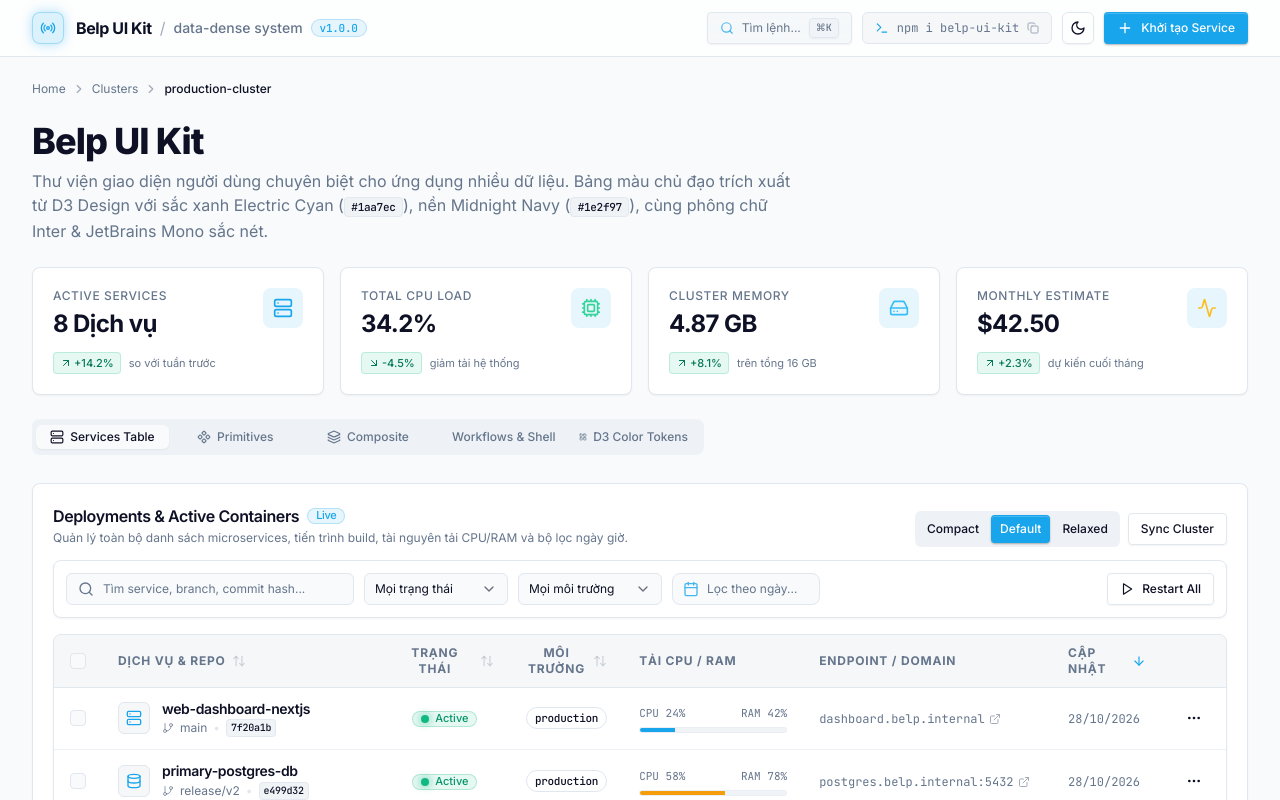
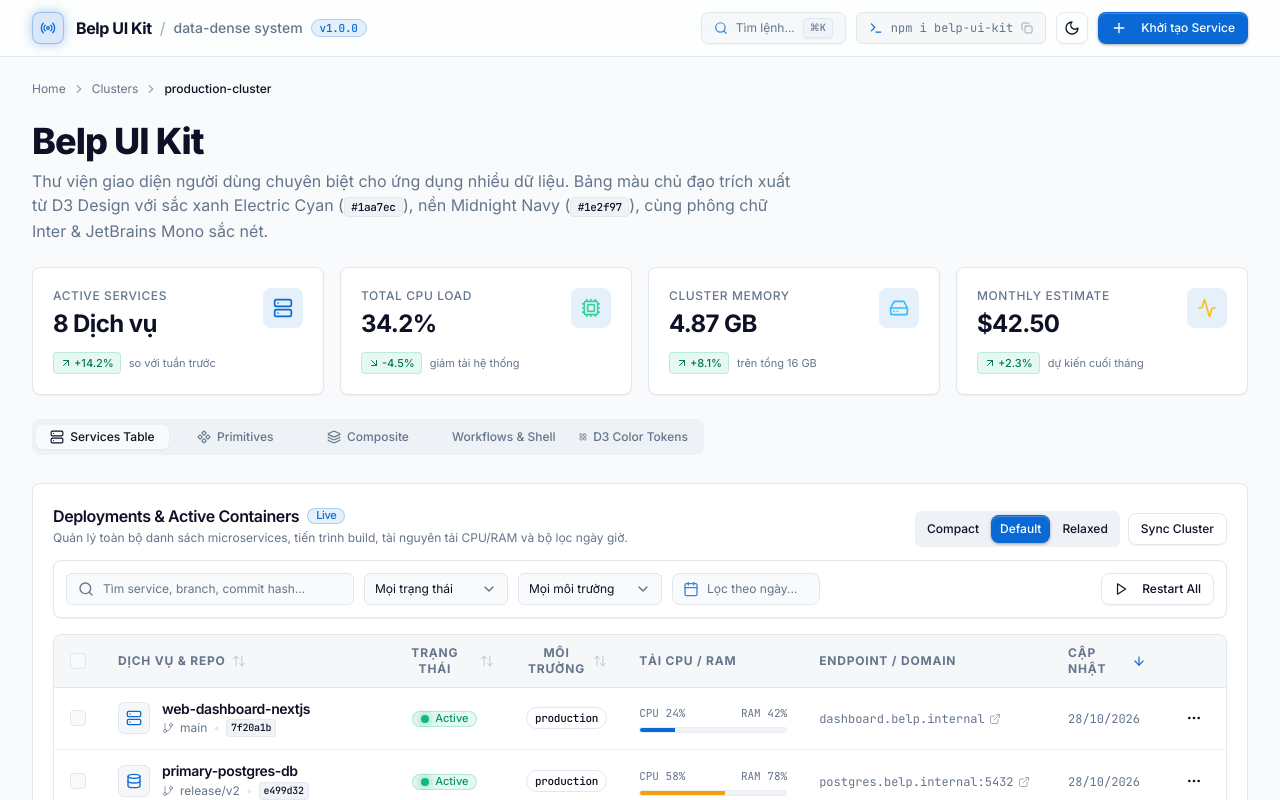
Before and after one commit to Belphegor2801/belp-ui-kit, a React (Vite) app: page / in a window 1280 px wide. Shown: the top 800 px of the page. Built offline with nearby package versions, Linux system fonts and the light colour scheme.

Commit message:
style(button): increase button radius scale and deepen primary brand color

```diff
--- a/src/components/primitives/badge/badge.tsx
+++ b/src/components/primitives/badge/badge.tsx
@@ -85,7 +85,7 @@ export const Badge: React.FC<BadgeProps> = ({
           />
         </span>
       )}
-      <span>{children}</span>
+      <span className="inline-flex items-center gap-1.5">{children}</span>
       {onRemove && (
         <button
           type="button"
--- a/src/components/primitives/button/button.tsx
+++ b/src/components/primitives/button/button.tsx
@@ -5,12 +5,12 @@ import { Loader2 } from 'lucide-react';
 import { cn } from '@/utils/cn';
 
 export const buttonVariants = cva(
-  'inline-flex items-center justify-center whitespace-nowrap rounded-md text-sm font-medium transition-colors duration-150 focus-visible:outline-none focus-visible:ring-2 focus-visible:ring-ring focus-visible:ring-offset-2 focus-visible:ring-offset-background disabled:pointer-events-none disabled:opacity-50 select-none',
+  'inline-flex items-center justify-center whitespace-nowrap text-sm font-medium transition-all duration-150 focus-visible:outline-none focus-visible:ring-2 focus-visible:ring-ring focus-visible:ring-offset-2 focus-visible:ring-offset-background disabled:pointer-events-none disabled:opacity-50 select-none active:scale-[0.98]',
   {
     variants: {
       variant: {
         solid:
-          'bg-primary text-primary-foreground shadow-[inset_0_1px_0_0_rgba(255,255,255,0.2),0_1px_2px_rgba(0,0,0,0.3)] hover:bg-primary-hover active:bg-primary-hover border border-primary/40',
+          'bg-primary text-primary-foreground font-medium shadow-[inset_0_1px_0_0_rgba(255,255,255,0.22),0_1px_3px_0_rgba(0,0,0,0.35)] hover:bg-primary-hover active:bg-primary-hover border border-primary/50 hover:shadow-[0_0_16px_hsl(var(--primary)/0.35)]',
         secondary:
           'bg-secondary text-secondary-foreground border border-border shadow-sm hover:bg-secondary-hover hover:border-muted-foreground/30',
         outline:
@@ -23,16 +23,26 @@ export const buttonVariants = cva(
           'text-primary underline-offset-4 hover:underline p-0 h-auto font-normal',
       },
       size: {
-        sm: 'h-8 px-3 text-xs rounded',
-        md: 'h-9 px-4 py-2',
-        lg: 'h-11 px-6 text-base rounded-lg',
-        icon: 'h-9 w-9 p-0',
-        'icon-sm': 'h-8 w-8 p-0',
+        sm: 'h-8 px-3 text-xs rounded-lg gap-1.5',
+        md: 'h-9 px-4 py-2 text-sm rounded-xl gap-2',
+        lg: 'h-11 px-6 text-base rounded-2xl gap-2.5',
+        icon: 'h-9 w-9 p-0 rounded-xl',
+        'icon-sm': 'h-8 w-8 p-0 rounded-lg',
+      },
+      radius: {
+        default: '',
+        none: 'rounded-none',
+        sm: 'rounded-md',
+        md: 'rounded-lg',
+        lg: 'rounded-xl',
+        xl: 'rounded-2xl',
+        full: 'rounded-full',
       },
     },
     defaultVariants: {
       variant: 'solid',
       size: 'md',
+      radius: 'default',
     },
   }
 );
@@ -52,6 +62,7 @@ export const Button = React.forwardRef<HTMLButtonElement, ButtonProps>(
       className,
       variant,
       size,
+      radius,
       asChild = false,
       isLoading = false,
       leftIcon,
@@ -66,7 +77,7 @@ export const Button = React.forwardRef<HTMLButtonElement, ButtonProps>(
 
     return (
       <Comp
-        className={cn(buttonVariants({ variant, size, className }))}
+        className={cn(buttonVariants({ variant, size, radius, className }))}
         ref={ref}
         disabled={disabled || isLoading}
         {...props}
--- a/src/components/primitives/button/icon-button.tsx
+++ b/src/components/primitives/button/icon-button.tsx
@@ -10,11 +10,12 @@ export interface IconButtonProps extends Omit<ButtonProps, 'leftIcon' | 'rightIc
 }
 
 export const IconButton = React.forwardRef<HTMLButtonElement, IconButtonProps>(
-  ({ className, icon, tooltip, size = 'icon', 'aria-label': ariaLabel, ...props }, ref) => {
+  ({ className, icon, tooltip, size = 'icon', radius, 'aria-label': ariaLabel, ...props }, ref) => {
     const button = (
       <Button
         ref={ref}
         size={size}
+        radius={radius}
         className={cn('shrink-0', className)}
         aria-label={ariaLabel}
         {...props}
--- a/src/showcase/App.tsx
+++ b/src/showcase/App.tsx
@@ -1233,12 +1233,14 @@ export default function App() {
               <CardHeader>
                 <CardTitle>Buttons, IconButtons &amp; Links</CardTitle>
                 <CardDescription>
-                  Thiết kế nút với ánh xanh Electric Cyan (#1aa7ec), viền hairline và hiệu ứng active tinh tế.
+                  Thiết kế nút với gam màu Deep Electric Blue đậm đà, độ bo cong radius mềm mại và hiệu ứng active tinh tế.
                 </CardDescription>
               </CardHeader>
               <CardContent className="space-y-4">
+                <div className="space-y-2">
+                  <div className="text-xs font-semibold uppercase tracking-wider text-muted-foreground">Các Biến Thể Variant</div>
                   <div className="flex flex-wrap items-center gap-3">
-                  <Button variant="solid">Primary Solid (#1aa7ec)</Button>
+                    <Button variant="solid">Primary Solid (Đậm)</Button>
                     <Button variant="secondary">Secondary Button</Button>
                     <Button variant="outline">Outline Border</Button>
                     <Button variant="ghost">Ghost Action</Button>
@@ -1246,6 +1248,18 @@ export default function App() {
                     <Button variant="link">Link Style</Button>
                     <Button variant="solid" isLoading>Deploying...</Button>
                     <Button variant="solid" disabled>Disabled State</Button>
+                  </div>
+                </div>
+
+                <div className="space-y-2 pt-2 border-t border-border/60">
+                  <div className="text-xs font-semibold uppercase tracking-wider text-muted-foreground">Tùy Chọn Radius Bo Cong (Radius Scale)</div>
+                  <div className="flex flex-wrap items-center gap-3">
+                    <Button variant="solid">Default (Bo mềm - XL)</Button>
+                    <Button variant="solid" radius="full">Pill (Radius Full)</Button>
+                    <Button variant="solid" radius="lg">Radius LG</Button>
+                    <Button variant="solid" radius="md">Radius MD</Button>
+                    <Button variant="solid" radius="none">Square (None)</Button>
+                  </div>
                 </div>
 
                 <div className="flex flex-wrap items-center gap-4 pt-2">
--- a/src/tokens/colors.css
+++ b/src/tokens/colors.css
@@ -15,10 +15,10 @@
   --popover: 0 0% 100%;           /* #ffffff - Elevated menus */
   --popover-foreground: 232 45% 10%;
 
-  /* Brand / Primary: #1aa7ec (Electric Cyan Blue) */
-  --primary: 200 85% 51%;         /* #1aa7ec */
+  /* Brand / Primary: Deeper, richer Electric Royal Blue (Đậm đà & Tương phản cao) */
+  --primary: 212 90% 44%;         /* #0d6bd6 - Rich Deep Electric Blue */
   --primary-foreground: 0 0% 100%;
-  --primary-hover: 200 85% 43%;
+  --primary-hover: 212 90% 37%;   /* #0953a8 */
 
   /* Secondary / Neutral */
   --secondary: 210 30% 95%;
@@ -49,7 +49,7 @@
   /* UI Borders & Controls */
   --border: 214 32% 91%;          /* Slate-200 */
   --input: 214 32% 91%;
-  --ring: 200 85% 51%;            /* Electric Cyan focus ring */
+  --ring: 212 90% 44%;            /* Deep Electric Blue focus ring */
 }
 
 .dark {
@@ -71,10 +71,10 @@
   --popover: 232 46% 15%;         /* #141d40 */
   --popover-foreground: 210 40% 98%;
 
-  /* Brand / Primary: #1aa7ec (Electric Cyan Blue) */
-  --primary: 200 85% 51%;         /* #1aa7ec */
+  /* Brand / Primary: Deep Vibrant Sapphire (Đậm sắc, phát sáng kỹ thuật Railway) */
+  --primary: 212 92% 48%;         /* #1075e8 */
   --primary-foreground: 0 0% 100%;
-  --primary-hover: 200 85% 60%;
+  --primary-hover: 212 92% 55%;   /* #2a88f0 */
 
   /* Secondary / Neutral: #1a2246 */
   --secondary: 232 38% 17%;
@@ -105,5 +105,5 @@
   /* UI Borders & Controls: Midnight hairline */
   --border: 232 30% 21%;          /* #263159 */
   --input: 232 30% 21%;
-  --ring: 200 85% 51%;            /* Glowing Cyan Focus Ring */
+  --ring: 212 92% 48%;            /* Glowing Sapphire Focus Ring */
 }
```
Lines whose indentation alone changed are shown as unchanged.
